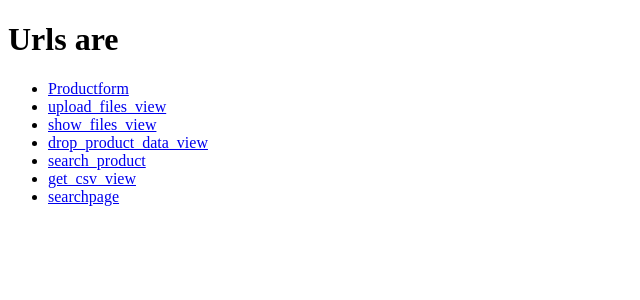
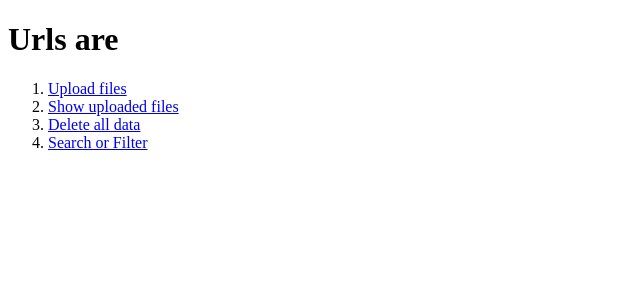
Before and after one commit to abhishekzgithub/django-vue-graphql-celery, a Django app: page / in a window 1280 px wide. Shown: the top 300 px of the page, without its empty margins (0-640 px from the left). Run offline with Django 3.2, Linux system fonts and the light colour scheme; parts of the project's set-up code (start-up, migrations or seed data) failed here and were passed over.

Commit message:
changed the view of landing page

```diff
--- a/productimporter/templates/index.html
+++ b/productimporter/templates/index.html
@@ -1,29 +1,29 @@
 {% extends 'base_template.html'%}
 {%block content%}
 <h1>Urls are</h1>
-<ul>
+<ol>
+    <!-- <li>
+        <a href={% url 'productform' %}> Productform </a>
+    </li> -->
     <li>
-        <a href={% url 'productform' %}> Productform </a>
+        <a href={% url 'upload_files_view' %}> Upload files </a>
     </li>
     <li>
-        <a href={% url 'upload_files_view' %}> upload_files_view </a>
+        <a href={% url 'show_files_view' %}> Show uploaded files </a>
     </li>
     <li>
-        <a href={% url 'show_files_view' %}> show_files_view </a>
+        <a href={% url 'drop_product_data_view' %}> Delete all data </a>
     </li>
+    <!-- <li>
+        <a href={% url 'search_product' %}> search_product </a>
+    </li> -->
+    <!-- <li>
+        <a href={% url 'get_csv_view' %}> get_csv_view </a>
+    </li> -->
     <li>
-        <a href={% url 'drop_product_data_view' %}> drop_product_data_view </a>
+        <a href={% url 'searchpage' %}> Search or Filter </a>
     </li>
-    <li>
-        <a href={% url 'search_product' %}> search_product </a>
-    </li>
-    <li>
-        <a href={% url 'get_csv_view' %}> get_csv_view </a>
-    </li>
-    <li>
-        <a href={% url 'searchpage' %}> searchpage </a>
-    </li>
-</ul>
+</ol>
 
 
 
```
Also changed, not shown: README.md, productimporter/products/migrations/0001_initial.py, productimporter/products/migrations/0002_document.py (deleted), 2 other files.
